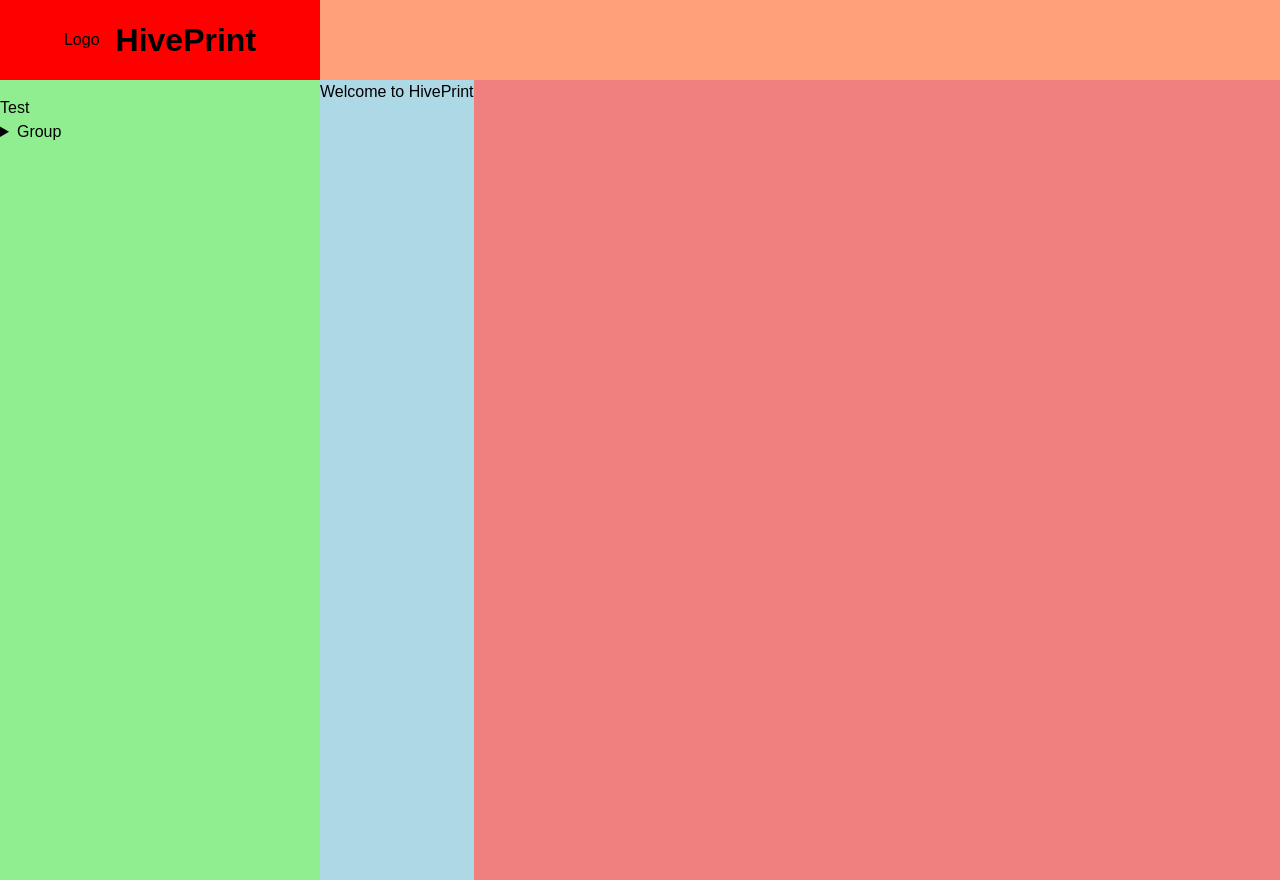
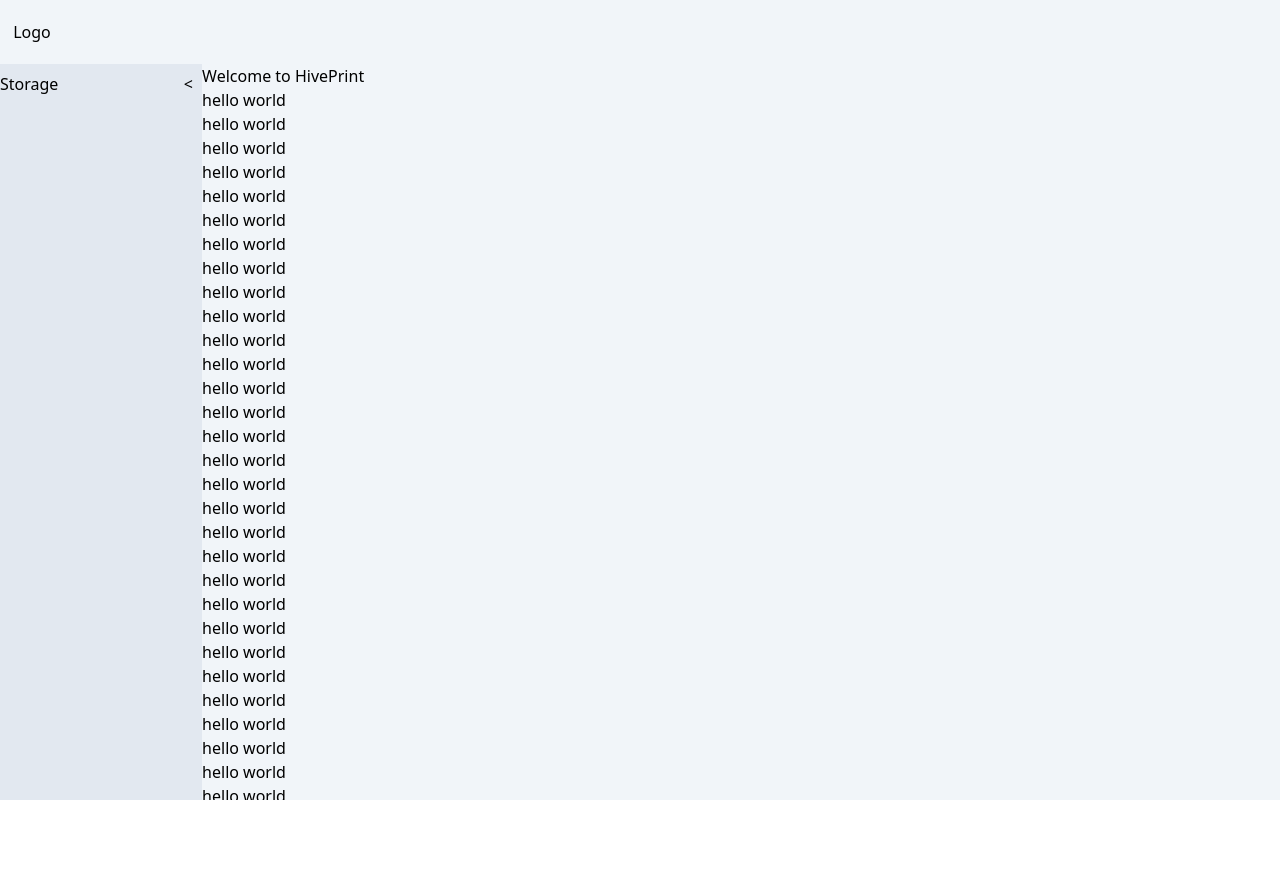
Before and after one commit to BountyMadMax/hiveprint, a SvelteKit app in the folder frontend/: page / in a window 1280 px wide. After the commit the page ends 800 px from the top, so only its background shows below. Built offline with nearby package versions, Linux system fonts and the light colour scheme.

Commit message:
Fix and implement some tailwind

```diff
--- a/frontend/src/routes/+layout.svelte
+++ b/frontend/src/routes/+layout.svelte
@@ -1,91 +1,39 @@
 <script>
   import '@fontsource-variable/inter';
   import '$lib/styles/app.css';
+	import NavbarItem from './NavbarItem.svelte';
+	import NavbarGroup from './NavbarGroup.svelte';
 
   const { children } = $props();
 </script>
 
-<header style='background-color:lightsalmon'>
-  <div class='branding'>
-    <span class='branding-logo'>
+<div class='bg-slate-100 text-black dark:bg-slate-900 dark:text-slate-200'>
+  <header class='w-full h-16 dark:bg-slate-700 fixed'>
+    <a href='/' class='h-full w-16 flex items-center justify-center'>
       Logo
-    </span>
-    <span class='branding-text'>
-      HivePrint
-    </span>
-  </div>
+    </a>
   </header>
 
-<div id='content' style='background-color:lightcoral'>
-  <aside style='background-color:lightgreen'>
+  <div class='flex pt-16 h-dvh'>
+    <aside class='w-60 bg-slate-200 dark:bg-slate-800'>
       <nav>
         <ul>
-        <li>
-          <a>Test</a>
-        </li>
-        <details>
-          <summary>Group</summary>
-          <ul>
-            <li>
-              <a>TestGroup</a>
-            </li>
-          </ul>
-        </details>
+          <NavbarGroup href='/'>
+            {#snippet header()}
+              Storage
+            {/snippet}
+            {#snippet body()}
+              <NavbarItem href='storage/new'>
+                New
+              </NavbarItem>
+            {/snippet}
+          </NavbarGroup>
         </ul>
       </nav>
     </aside>
 
-  <main style='background-color:lightblue'>
+    <main class='overflow-y-auto w-full bg-slate-100 dark:bg-slate-900'>
       {@render children()}
     </main>
   </div>
-
-<style>
-  header {
-    height: 5rem;
-  }
-
-  .branding {
-    background-color: red;
-    width: 20rem;
-    height: 100%;
-    display: flex;
-    align-items: center;
-    justify-content: center;
-    gap: 1rem;
-  }
-  .branding-logo {}
-  .branding-text {
-    font-size: 2rem;
-    font-weight: 600;
-  }
-
-  #content {
-    display: flex;
-    height: 100%;
-  }
-
-  aside {
-    width: 20rem;
-  }
-
-  nav {
-    padding: 1rem 0;
-  }
-  nav ul {
-    margin: 0;
-    padding: 0;
-  }
-
-  main {}
-
-  :global(body) {
-    margin:0;
-    height: 100dvh;
-    font-family: 'Inter Variable', sans-serif;
-  }
-
-  *, ::before, ::after {
-    box-sizing: border-box;
-  }
-</style>
+</div>
--- a/frontend/src/routes/+page.svelte
+++ b/frontend/src/routes/+page.svelte
@@ -1 +1,72 @@
 <h1>Welcome to HivePrint</h1>
+
+<p>hello world</p>
+<p>hello world</p>
+<p>hello world</p>
+<p>hello world</p>
+<p>hello world</p>
+<p>hello world</p>
+<p>hello world</p>
+<p>hello world</p>
+<p>hello world</p>
+<p>hello world</p>
+<p>hello world</p>
+<p>hello world</p>
+<p>hello world</p>
+<p>hello world</p>
+<p>hello world</p>
+<p>hello world</p>
+<p>hello world</p>
+<p>hello world</p>
+<p>hello world</p>
+<p>hello world</p>
+<p>hello world</p>
+<p>hello world</p>
+<p>hello world</p>
+<p>hello world</p>
+<p>hello world</p>
+<p>hello world</p>
+<p>hello world</p>
+<p>hello world</p>
+<p>hello world</p>
+<p>hello world</p>
+<p>hello world</p>
+<p>hello world</p>
+<p>hello world</p>
+<p>hello world</p>
+<p>hello world</p>
+<p>hello world</p>
+<p>hello world</p>
+<p>hello world</p>
+<p>hello world</p>
+<p>hello world</p>
+<p>hello world</p>
+<p>hello world</p>
+<p>hello world</p>
+<p>hello world</p>
+<p>hello world</p>
+<p>hello world</p>
+<p>hello world</p>
+<p>hello world</p>
+<p>hello world</p>
+<p>hello world</p>
+<p>hello world</p>
+<p>hello world</p>
+<p>hello world</p>
+<p>hello world</p>
+<p>hello world</p>
+<p>hello world</p>
+<p>hello world</p>
+<p>hello world</p>
+<p>hello world</p>
+<p>hello world</p>
+<p>hello world</p>
+<p>hello world</p>
+<p>hello world</p>
+<p>hello world</p>
+<p>hello world</p>
+<p>hello world</p>
+<p>hello world</p>
+<p>hello world</p>
+<p>hello world</p>
+<p>hello world</p>
--- /dev/null
+++ b/frontend/src/routes/NavbarGroup.svelte
@@ -0,0 +1,21 @@
+<script>
+  /** @typedef {import('svelte').Snippet} Snippet */
+  /** @type {{ header: Snippet, body: Snippet, href: string }}*/
+  const { header, body, href } = $props();
+
+  let open = $state(false);
+</script>
+
+<li>
+  <div class='flex h-10'>
+    <a {href} class='w-full flex items-center hover:bg-slate-300 dark:hover:bg-slate-700 transition-all'>
+      {@render header()}
+    </a>
+    <button class='w-8 flex items-center justify-center hover:bg-slate-300 dark:hover:bg-slate-700 translate-all' onclick={() => open = !open}>
+      {open ? '>' : '<'}
+    </button>
+  </div>
+  <ul class:hidden={!open}>
+    {@render body()}
+  </ul>
+</li>
--- /dev/null
+++ b/frontend/src/routes/NavbarItem.svelte
@@ -0,0 +1,10 @@
+<script>
+  /** @type {{ children: import('svelte').Snippet, href: string }}*/
+  const { children, href } = $props();
+</script>
+
+<li>
+  <a {href} class='flex items-center h-10 hover:bg-slate-300 dark:hover:bg-slate-700'>
+    {@render children()}
+  </a>
+</li>
--- a/frontend/src/routes/storage/new/+page.svelte
+++ b/frontend/src/routes/storage/new/+page.svelte
@@ -4,4 +4,4 @@
   let storage = StorageFlatbuffer.Storage.create({ name: 'my test storage' });
 </script>
 
-<h1>New Storage</h1>
+<h1 class='font-bold text-3xl my-4'>New Storage</h1>
--- a/frontend/tailwind.config.js
+++ b/frontend/tailwind.config.js
@@ -1,6 +1,6 @@
 /** @type {import('tailwindcss').Config} */
 export default {
-  content: ['./src/**/*.{html,js.svelte,ts}'],
+  content: ['./src/**/*.{html,js,svelte,ts}'],
   theme: {
     extend: {},
   },
```
Lines whose indentation alone changed are shown as unchanged.
